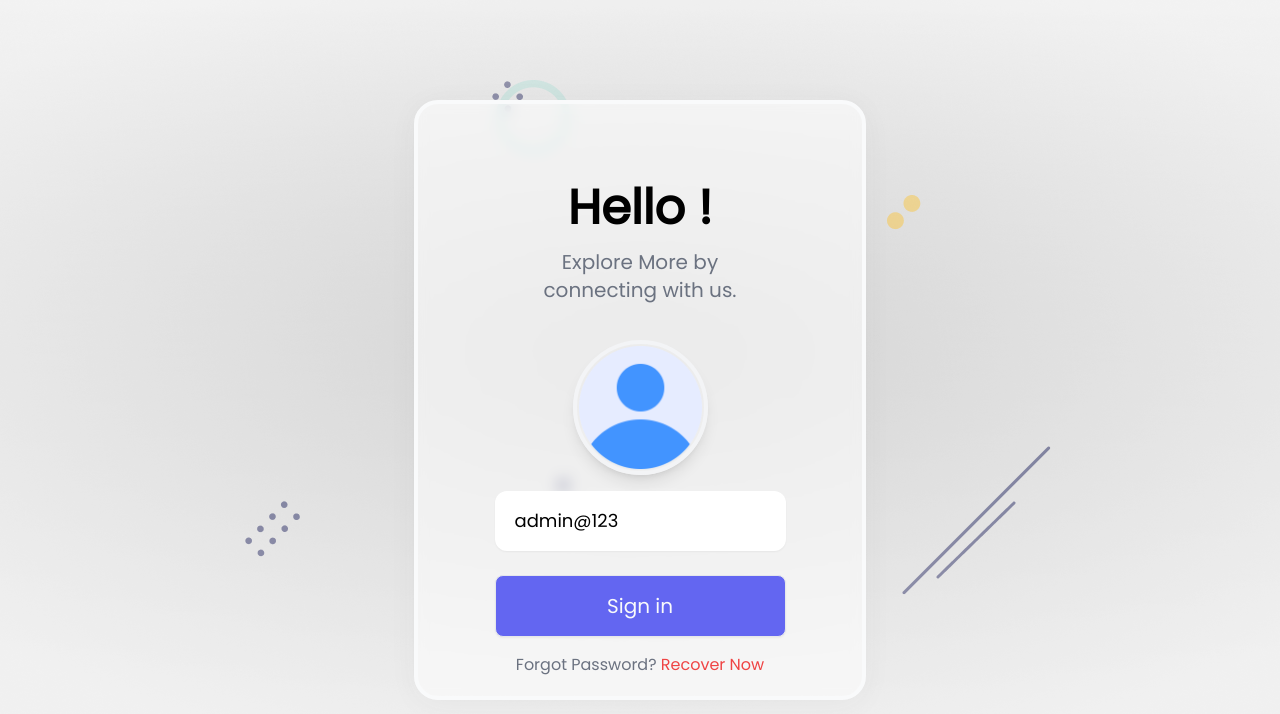
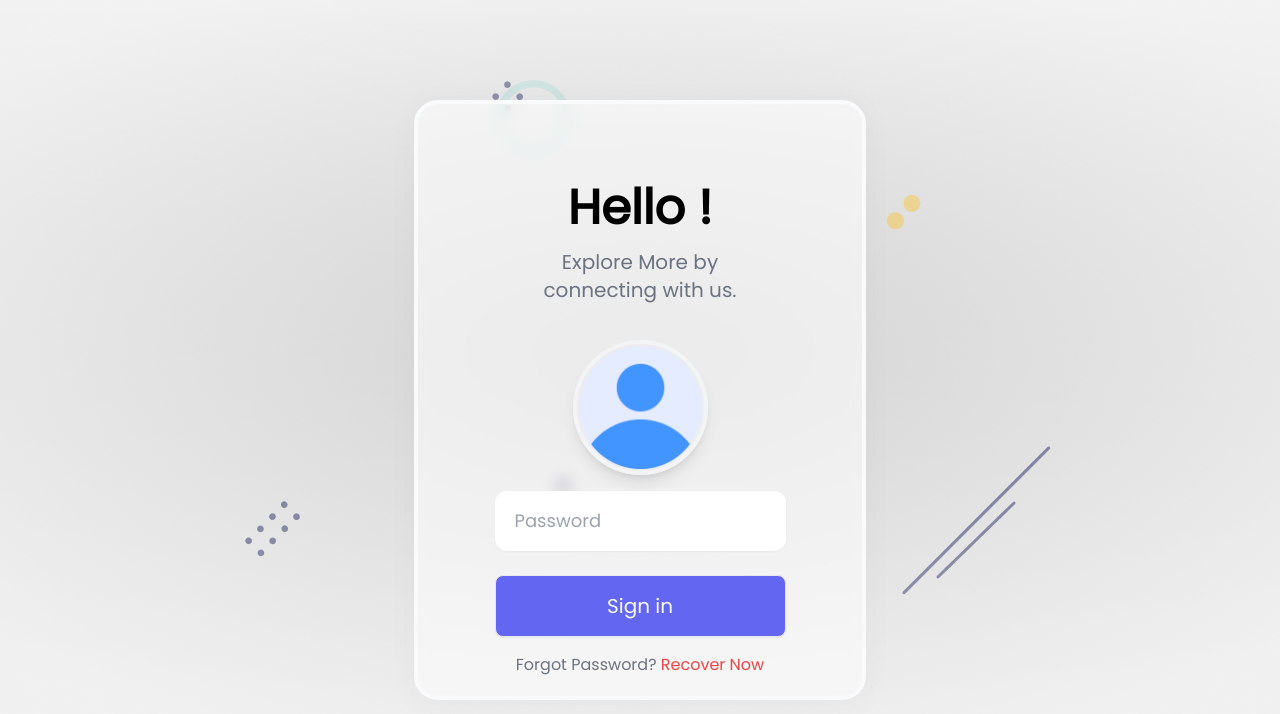
Before and after one commit to Hirun4/mylogin-app, a React (Create React App) app in the folder client/: page /password in a window 1280 px wide. Shown: the top 714 px of the page. Built offline with nearby package versions, Linux system fonts and the light colour scheme; no server answers.

Commit message:
password and register navigation

```diff
--- a/client/src/components/Password.js
+++ b/client/src/components/Password.js
@@ -1,72 +1,116 @@
-import React from 'react'
-import { Link } from 'react-router-dom'
+import React from 'react';
+import { Link, useNavigate } from 'react-router-dom';
 import avatar from '../assets/profile.png';
-import { Toaster } from 'react-hot-toast';
+import toast, { Toaster } from 'react-hot-toast';
 import { useFormik } from 'formik';
 import { passwordValidate } from '../helper/validate';
 import useFetch from '../hooks/fetch.hook';
 import { useAuthStore } from '../store/store';
+import { verifyPassword } from '../helper/helper';
 
 import styles from '../styles/Username.module.css';
 
 export default function Password() {
-
-  const {username} = useAuthStore(state => state.auth);
-  const[{isLoading , apiData , serverError}] = useFetch(`/api/${username}`)
+  const navigate = useNavigate();
+  const { username } = useAuthStore((state) => state.auth);
+  const [{ isLoading, apiData, serverError }] = useFetch(`/api/${username}`);
 
   const formik = useFormik({
-    initialValues : {
-      password : 'admin@123'
+    initialValues: {
+      password: '',
     },
-    validate : passwordValidate,
+    validate: passwordValidate,
     validateOnBlur: false,
     validateOnChange: false,
-    onSubmit : async values =>{
-      console.log(values)
+    onSubmit: async (values) => {
+      try {
+        // Login API call
+        const loginPromise = verifyPassword({
+          username,
+          password: values.password,
+        });
+
+        toast.promise(loginPromise, {
+          loading: 'Checking...',
+          success: <b>Login Successfully...!</b>,
+          error: <b>Password Not Match!</b>,
+        });
+
+        // Wait for the login response
+        const res = await loginPromise;
+
+        // Store token in localStorage
+        const { token } = res.data;
+        localStorage.setItem('token', token);
+
+        // Navigate to the profile page
+        navigate('/profile');
+      } catch (error) {
+        console.error('Login Error:', error);
+        toast.error('An error occurred during login.');
       }
-  })
+    },
+  });
 
-  if (isLoading) return <h1 className='text-2xl font-bold'>isLoading</h1>;
-  if(serverError) return <h1 className='text-xl text-red-500'>{serverError.message} </h1>
+  if (isLoading)
+    return (
+      <div className="container mx-auto">
+        <h1 className="text-2xl font-bold">Loading...</h1>
+      </div>
+    );
+
+  if (serverError)
+    return (
+      <div className="container mx-auto">
+        <h1 className="text-xl text-red-500">{serverError.message}</h1>
+      </div>
+    );
 
   return (
     <div className="container mx-auto">
+      <Toaster position="top-center" reverseOrder={false}></Toaster>
 
-      <Toaster position='top-center' reverseOrder={false}></Toaster>
-
-
-        <div className='flex justify-center items-center  h-screen'>
+      <div className="flex justify-center items-center h-screen">
         <div className={styles.glass}>
-
           <div className="title flex flex-col items-center">
-                <h4 className='text-5xl font-bold'>Hello {apiData?.firstName || apiData?.username}!</h4>
-                <span className='py-4 text-xl w-2/3 text-center text-gray-500'>
+            <h4 className="text-5xl font-bold">
+              Hello {apiData?.firstName || apiData?.username}!
+            </h4>
+            <span className="py-4 text-xl w-2/3 text-center text-gray-500">
               Explore More by connecting with us.
             </span>
           </div>
 
-              <form className='py-1' onSubmit={formik.handleSubmit}>
-                <div className='profile flex justify-center py-4'>
-                    <img src={apiData?.profile || avatar} className={styles.profile_img} alt="avatar" />
-
+          <form className="py-1" onSubmit={formik.handleSubmit}>
+            <div className="profile flex justify-center py-4">
+              <img
+                src={apiData?.profile || avatar}
+                className={styles.profile_img}
+                alt="avatar"
+              />
             </div>
             <div className="textbox flex flex-col items-center gap-6">
-                    <input {...formik.getFieldProps('password')} className={styles.textbox} type="text" placeholder='Password' />
-                    <button className={styles.btn} type='submit'>Sign in</button>
-
+              <input
+                {...formik.getFieldProps('password')}
+                className={styles.textbox}
+                type="password" // Changed from "text" to "password"
+                placeholder="Password"
+              />
+              <button className={styles.btn} type="submit">
+                Sign in
+              </button>
             </div>
             <div className="text-center py-4">
-                    <span className='text-gray-500'>Forgot Password? <Link className='text-red-500' to="/recovery">Recover Now</Link></span>
-
+              <span className="text-gray-500">
+                Forgot Password?{' '}
+                <Link className="text-red-500" to="/recovery">
+                  Recover Now
+                </Link>
+              </span>
             </div>
-
           </form>
-
-
         </div>
-
       </div>
-
     </div>
-  )
+  );
 }
--- a/client/src/components/Register.js
+++ b/client/src/components/Register.js
@@ -1,16 +1,18 @@
 import React, { useState } from 'react'
-import { Link } from 'react-router-dom'
+import { Link , useNavigate } from 'react-router-dom'
 import avatar from '../assets/profile.png';
-import { Toaster } from 'react-hot-toast';
+import toast, { Toaster } from 'react-hot-toast';
 import { useFormik } from 'formik';
 import { registerValidation } from '../helper/validate';
+import { registerUser } from '../helper/helper';
 
 import styles from '../styles/Username.module.css';
 import convertToBase64 from '../helper/convert';
 
 export default function Register() {
 
-  const [file,setFile] = useState();
+  const navigate = useNavigate()
+  const [file,setFile] = useState()
 
   const formik = useFormik({
     initialValues : {
@@ -18,14 +20,37 @@ export default function Register() {
       username: 'example123',
       password : 'admin@123'
     },
-    validate : registerValidation,
+    validate: registerValidation,
     validateOnBlur: false,
     validateOnChange: false,
-    onSubmit : async values =>{
-      values = await Object.assign(values,{profile : file || ''})
-      console.log(values)
+    onSubmit: async (values) => {
+      try {
+        // Assign the profile file to values
+        values = await Object.assign(values, { profile: file || '' });
+
+        // Call registerUser and handle the promise with toast
+        const registerPromise = registerUser(values);
+
+        toast.promise(registerPromise, {
+          loading: 'Creating...',
+          success: <b>Register Successfully...!</b>,
+          error: <b>Could not Register.</b>,
+        });
+
+        // Wait for the registration to complete
+        await registerPromise;
+
+        // Navigate to the login page after successful registration
+        navigate('/');
+      } catch (error) {
+        // Handle any unexpected errors and log them
+        console.error('Registration error:', error);
+        toast.error('An unexpected error occurred during registration.');
+      }
     }
-  })
+})
+
+
 
   /*formik doesnot support file upload then we have to create this function*/
   const onUpload = async e => {
```
Lines whose indentation alone changed are shown as unchanged.
